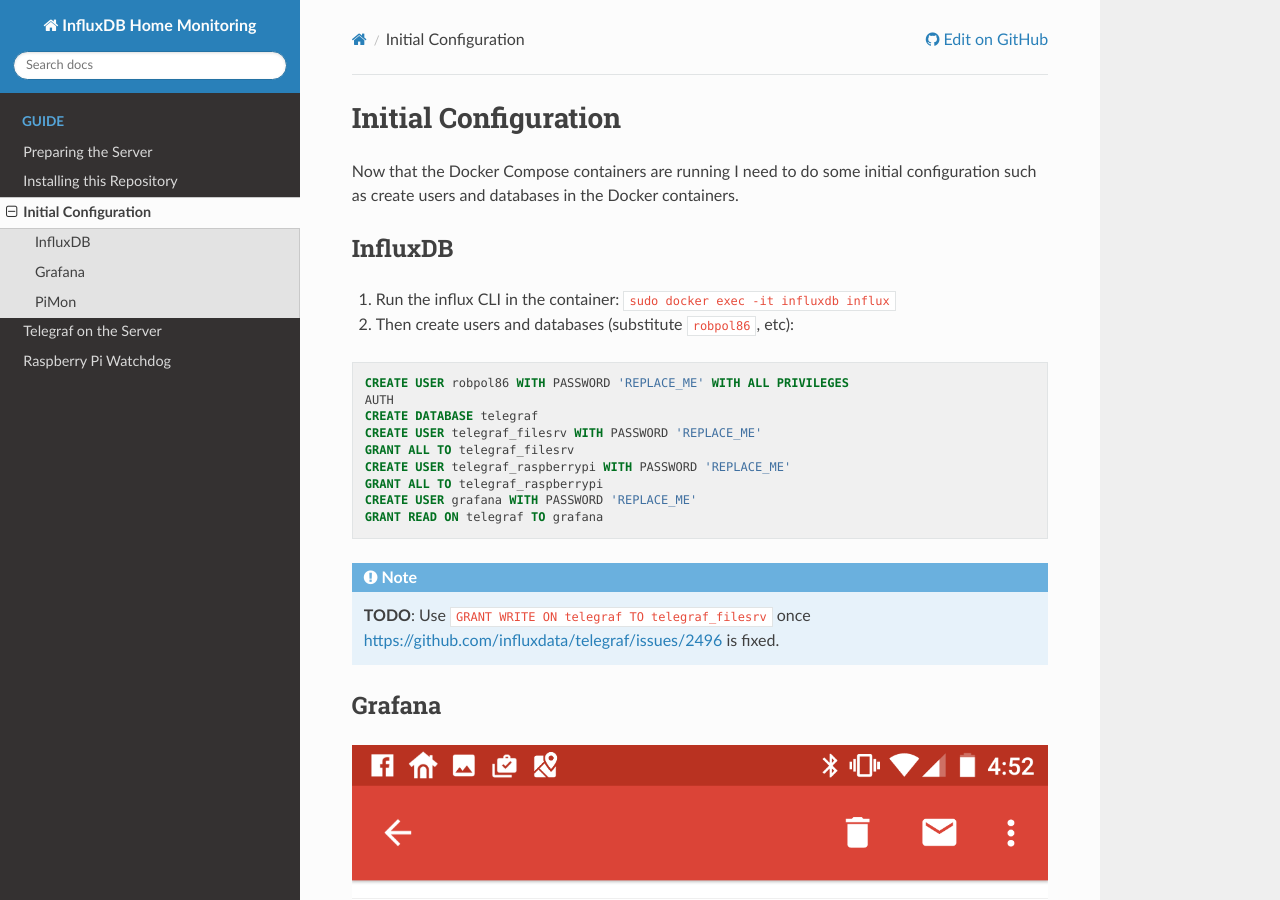
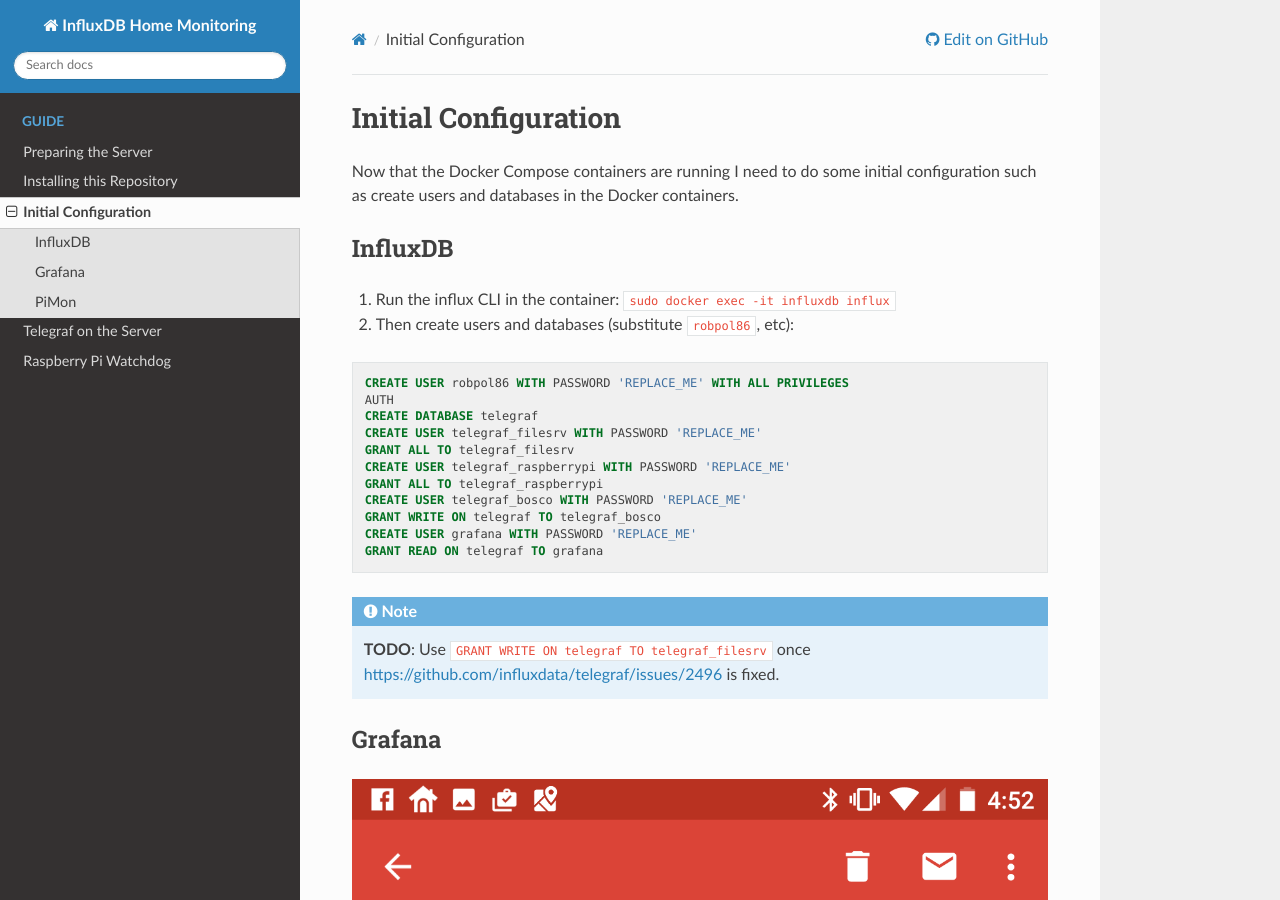
Before and after one commit to Robpol86/influxdb, a Sphinx documentation site: the page built from docs/config.rst, in a window 1280 px wide and 900 px high. Built offline with Sphinx 7.4.7 and the Read the Docs theme 2.0.0, drawn with Linux system fonts in a browser that asks for light colours.

```diff
--- a/docs/config.rst
+++ b/docs/config.rst
@@ -22,6 +22,8 @@
     GRANT ALL TO telegraf_filesrv
     CREATE USER telegraf_raspberrypi WITH PASSWORD 'REPLACE_ME'
     GRANT ALL TO telegraf_raspberrypi
+    CREATE USER telegraf_bosco WITH PASSWORD 'REPLACE_ME'
+    GRANT WRITE ON telegraf TO telegraf_bosco
     CREATE USER grafana WITH PASSWORD 'REPLACE_ME'
     GRANT READ ON telegraf TO grafana
 
```
Also changed, not shown: 2 other files.
